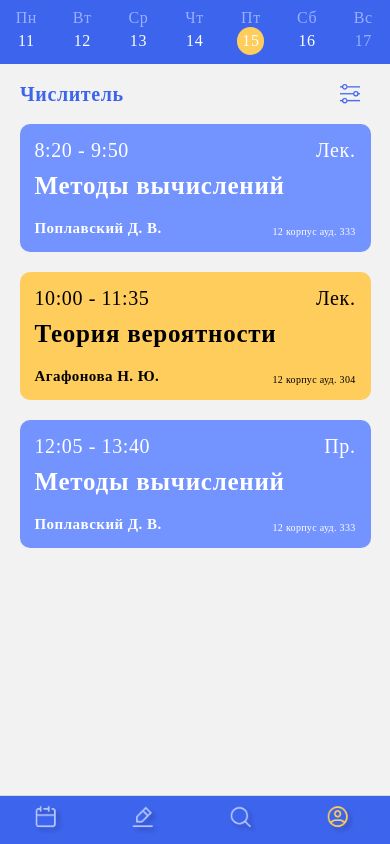
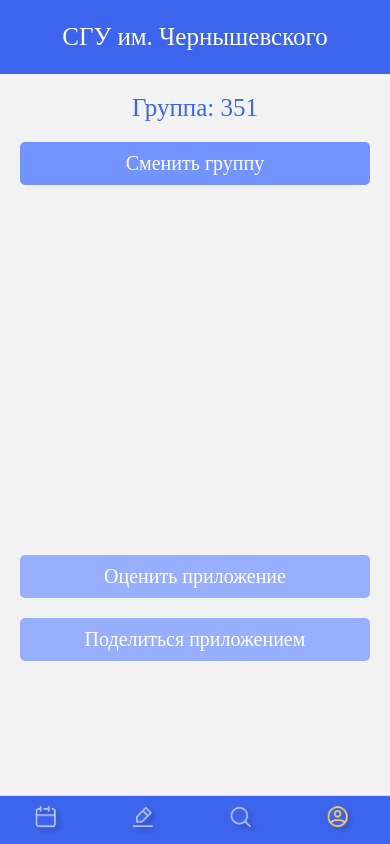
Before and after one commit to desireisgone/schedule, a React Native app: screen /profile in a window 390 px wide. Built offline with nearby package versions, Linux system fonts and the light colour scheme.

Commit message:
Добавила вкладку ЛК но без функционала

```diff
--- a/App.tsx
+++ b/App.tsx
@@ -21,6 +21,7 @@
 import { NavigationContainer } from '@react-navigation/native';
 import Main from './components/Main';
 import Search from './components/Search';
+import Profile from './components/Profile';
 
 import {
   Colors,
@@ -78,7 +79,7 @@
         <Tab.Screen name='search' component={Search} options={{ tabBarIcon: (info) => {
           return <Image style={{ width: 30, height: 30, margin: 10 }} source={ (info.focused) ? require("./assets/searchChosen.png") : require("./assets/search.png")}/>
         } }}/>
-        <Tab.Screen name='profile' component={Main} options={{ tabBarIcon: (info) => {
+        <Tab.Screen name='profile' component={Profile} options={{ tabBarIcon: (info) => {
           return <Image style={{ width: 30, height: 30, margin: 10 }} source={ (info.focused) ? require("./assets/profileChosen.png") : require("./assets/profile.png")}/>
         } }}/>
       </Tab.Navigator>
--- /dev/null
+++ b/components/Profile.js
@@ -0,0 +1,125 @@
+import React, { useState } from "react";
+import {
+  Image,
+  View,
+  SafeAreaView,
+  Text,
+  StatusBar,
+  FlatList,
+  TouchableOpacity,
+  StyleSheet,
+  TextInput
+} from "react-native";
+
+//ну парс а не сгу пон да
+const Header = () => {
+  return (
+    <View style={styles.header}>
+      <Text style={styles.headerText}>СГУ им. Чернышевского</Text>
+    </View>
+  );
+};
+
+export default function Search() {
+  return (
+    <View style={styles.container}>
+      <Header />
+      {/* Дополнительный текст и кнопка */}
+      <View style={styles.content}>
+        <Text style={styles.additionalText}>Группа: 351</Text>
+        <TouchableOpacity
+          style={styles.button1}
+          onPress={() => {
+            //при нажатии на кнопку поменять группу былобыславно
+          }}
+        >
+          <Text style={styles.buttonText1}>Сменить группу</Text>
+        </TouchableOpacity>
+
+        <TouchableOpacity
+          style={styles.button2}
+          onPress={() => {
+            //при нажатии на кнопку поменять группу былобыславно
+          }}
+        >
+          <Text style={styles.buttonText2}>Оценить приложение</Text>
+        </TouchableOpacity>
+
+        <TouchableOpacity
+          style={styles.button3}
+          onPress={() => {
+            //при нажатии на кнопку поменять группу былобыславно
+          }}
+        >
+          <Text style={styles.buttonText3}>Поделиться приложением</Text>
+        </TouchableOpacity>
+      </View>
+    </View>
+  );
+};
+
+const styles = StyleSheet.create({
+  header: {
+    backgroundColor: "#3D64EC",
+    padding: 23,
+    alignItems: "center",
+  },
+  headerText: {
+    color: "white",
+    fontSize: 25,
+    fontFamily: 'JetBrainsMono-Bold',
+  },
+  container: {
+    flex: 1,
+  },
+  content: {
+    padding: 20,
+    alignItems: "center",
+  },
+  additionalText: {
+    color: "#3D64EC",
+    fontSize: 25,
+    fontFamily: 'JetBrainsMono-Medium',
+  },
+  button1: {
+    backgroundColor: "#7393FF",
+    padding: 10,
+    borderRadius: 5,
+    width: "100%",
+    alignItems: "center",
+    marginVertical: 20,
+    paddingHorizontal: 10,
+    elevation: 5, //тень
+  },
+  buttonText1: {
+    color: "white",
+    fontSize: 20,
+    fontFamily: 'JetBrainsMono-Light',
+  },
+  button2: {
+    backgroundColor: "#98AFFF",
+    padding: 10,
+    borderRadius: 5,
+    width: "100%",
+    alignItems: "center",
+    marginTop: 350,
+  },
+  buttonText2: {
+    color: "white",
+    fontSize: 20,
+    fontFamily: 'JetBrainsMono-Light',
+  },
+  button3: {
+    backgroundColor: "#98AFFF",
+    padding: 10,
+    borderRadius: 5,
+    width: "100%",
+    alignItems: "center",
+    marginTop: 20,
+  },
+  buttonText3: {
+    color: "white",
+    fontSize: 20,
+    fontFamily: 'JetBrainsMono-Light',
+  }
+});
```
